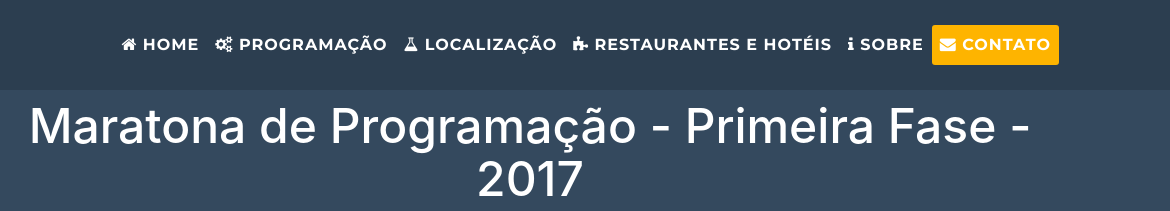
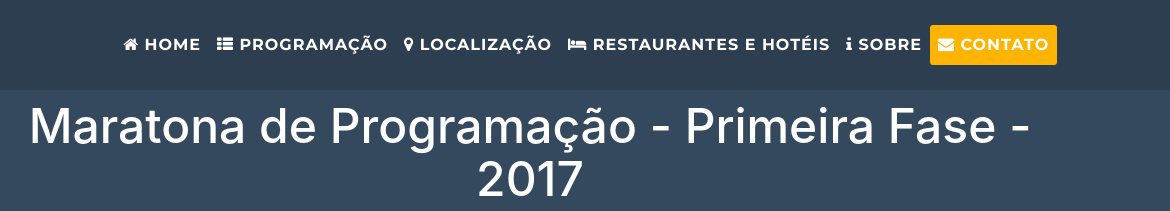
Before and after one commit to thild/hotsite-ermp, a website with bundled scripts: page index.html in a window 1280 px wide. Shown: the top 211 px of the page, 110-1280 px from the left. Built offline with nearby package versions, Linux system fonts and the light colour scheme.

Commit message:
Alterado ícones

```diff
--- a/index.html
+++ b/index.html
@@ -50,11 +50,11 @@
         <div class="collapse navbar-collapse" id="navbarCollapse">
             <ul class="navbar-nav mx-auto">
                 <li class="nav-item"><a class="nav-link active" href="#home"><i class="fa fa-home"></i> Home</a></li>
-                <li class="nav-item"><a class="nav-link" href="#programacao"><em class="fa fa-cogs"></em> Programação</a>
+                <li class="nav-item"><a class="nav-link" href="#programacao"><em class="fa fa-th-list"></em> Programação</a>
                 </li>
-                <li class="nav-item"><a class="nav-link" href="#localizacao"><i class="fa fa-flask"></i> Localização</a>
+                <li class="nav-item"><a class="nav-link" href="#localizacao"><i class="fa fa-map-marker"></i> Localização</a>
                 </li>
-                <li class="nav-item"><a class="nav-link" href="#restAndHot"><i class="fa fa-puzzle-piece"></i> Restaurantes
+                <li class="nav-item"><a class="nav-link" href="#restAndHot"><i class="fa fa-hotel"></i> Restaurantes
                 e Hotéis</a></li>
                 <li class="nav-item"><a class="nav-link" href="#sobre"><i class="fa fa-info"></i> Sobre</a></li>
                 <li class="nav-item"><a class="nav-link" href="#contato"><i class="fa fa-envelope"></i> Contato</a></li>
```
